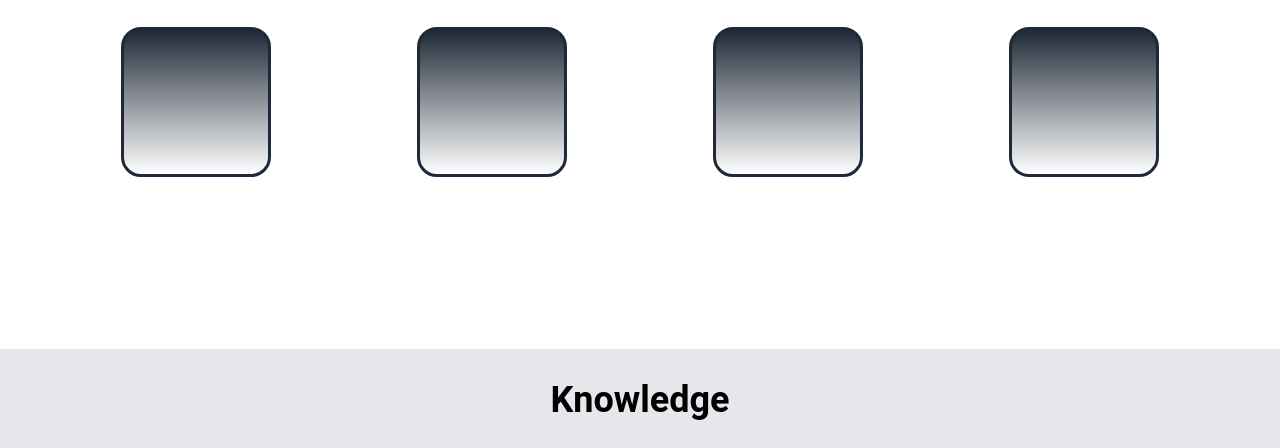
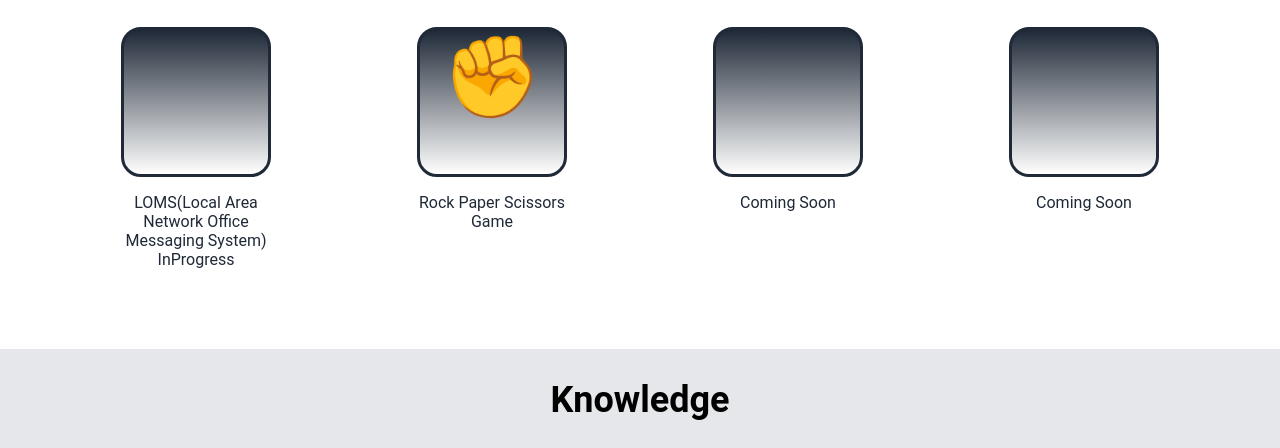
Before and after one commit to MalpaDev/Introduction, a plain HTML site: page index.html in a window 1280 px wide. Shown: the part 608-1056 px from the top of the page. Drawn offline with Linux system fonts and the light colour scheme.

Commit message:
added rock paper scissors to projects

```diff
--- a/index.html
+++ b/index.html
@@ -40,8 +40,8 @@
                     <p>LOMS(Local Area Network Office Messaging System) <br> InProgress</p>
                 </div>
                 <div class="card">
-                    <div class="project-img"></div>
-                    <p>Coming Soon</p>
+                    <div class="project-img" id="rockpaperscissors">✊</div>
+                    <p>Rock Paper Scissors Game</p>
                 </div>
                 <div class="card">
                     <div class="project-img"></div>
--- a/style.css
+++ b/style.css
@@ -93,32 +93,34 @@ h1 {
 }
 
 .cards {
-    display:flex;
+    display: flex;
     justify-content: space-around;
-    gap:32px;
+    gap: 32px;
     flex-flow: row wrap;
 }
 
 .card {
     max-width: 150px;
-    color: #1f293700;
-    transition:ease-in .7s;
+    color: #1F2937;
+    transition: ease-in 0.7s;
 }
 
-.card:hover {
-    color: #1F2937;
+.card:hover .project-img {
+    transform: scale(1.05);
 }
+
+#rockpaperscissors { /* this is the image, ✊*/
+    font-size: 80px;
+    margin-bottom: 10px;
+}
+
 .project-img {
-    width:144px;
-    height:144px;
+    width: 144px;
+    height: 144px;
     border: 3px solid #1F2937;
     background-image: linear-gradient(180deg, #1F2937, rgba(0, 0, 0, 0));
     border-radius: 20px;
     transition: ease 0.1s;
-}
-
-.project-img:hover {
-    transform:scale(1.05);
 }
 
 /* Knowledge */
```
